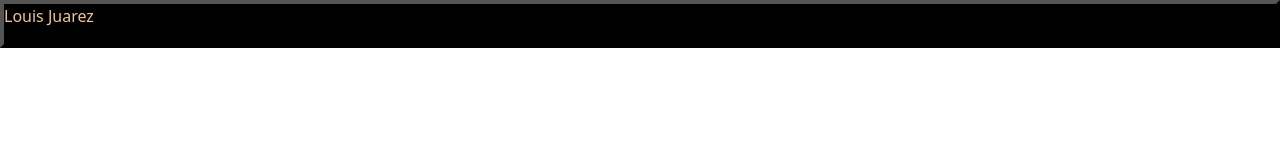
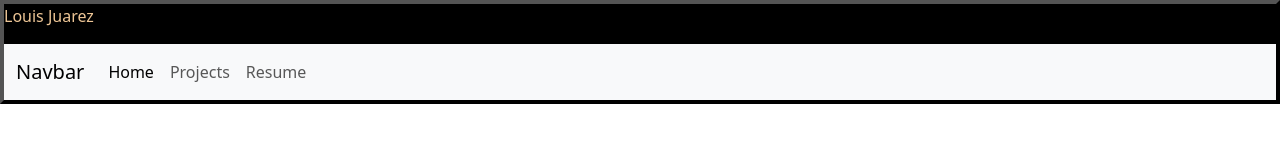
Before and after one commit to ArJuarezRam00830/Portfolio_Louis_Juarez, a plain HTML site: page index.html in a window 1280 px wide. Drawn offline with nearby package versions, Linux system fonts and the light colour scheme.

Commit message:
Update index.html

```diff
--- a/index.html
+++ b/index.html
@@ -21,13 +21,23 @@
 
 <div class="myDiv">
    <p style="color:rgb(238, 198, 150)">Louis Juarez</p>
-   <nav class=""navbar navbar-expand-lg navbar-dark style="background-color: black;">
+   <nav class="navbar navbar-expand-lg bg-body-tertiary">
   <div class="container-fluid">
+    <a class="navbar-brand" href="#">Navbar</a>
+    <button class="navbar-toggler" type="button" data-bs-toggle="collapse" data-bs-target="#navbarSupportedContent" aria-controls="navbarSupportedContent" aria-expanded="false" aria-label="Toggle navigation">
+      <span class="navbar-toggler-icon"></span>
     </button>
-    <div class="collapse navbar-collapse" id="mainNav">
-      <ul class="navbar-nav">
-        <li class="nav-item"><a class="nav-link active" href="index.html">Home</a></li>
-         <li class="nav-item"><a class="nav-link" href="projects.html">projects</a></li>
+    <div class="collapse navbar-collapse" id="navbarSupportedContent">
+      <ul class="navbar-nav me-auto mb-2 mb-lg-0">
+        <li class="nav-item">
+          <a class="nav-link active" aria-current="page" href="#">Home</a>
+        </li>
+        <li class="nav-item">
+          <a class="nav-link" href="#">Projects</a>
+        </li>
+        <li class="nav-item">
+          <a class="nav-link" href="#">Resume</a>
+        </li>
       </ul>
     </div>
   </div>
```
